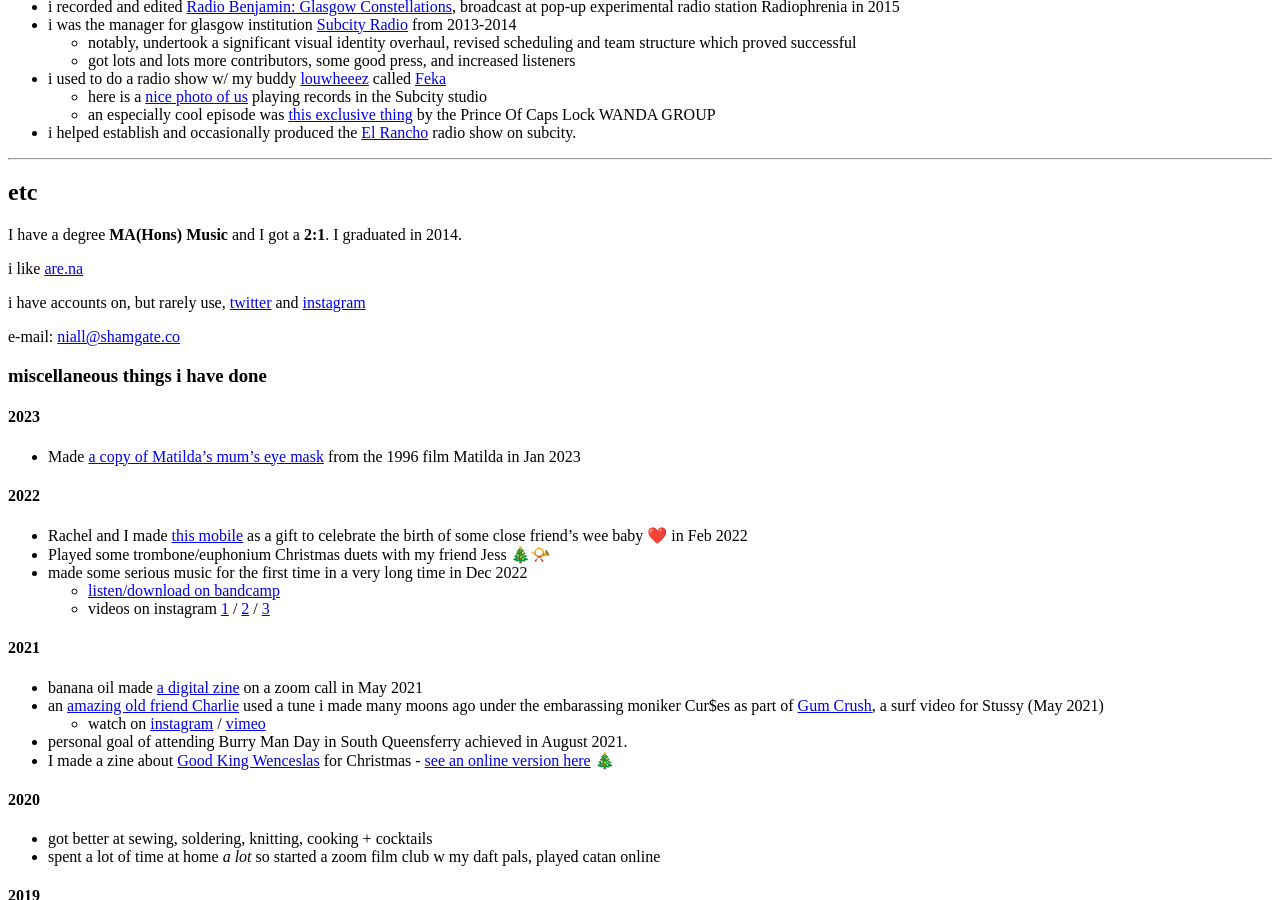
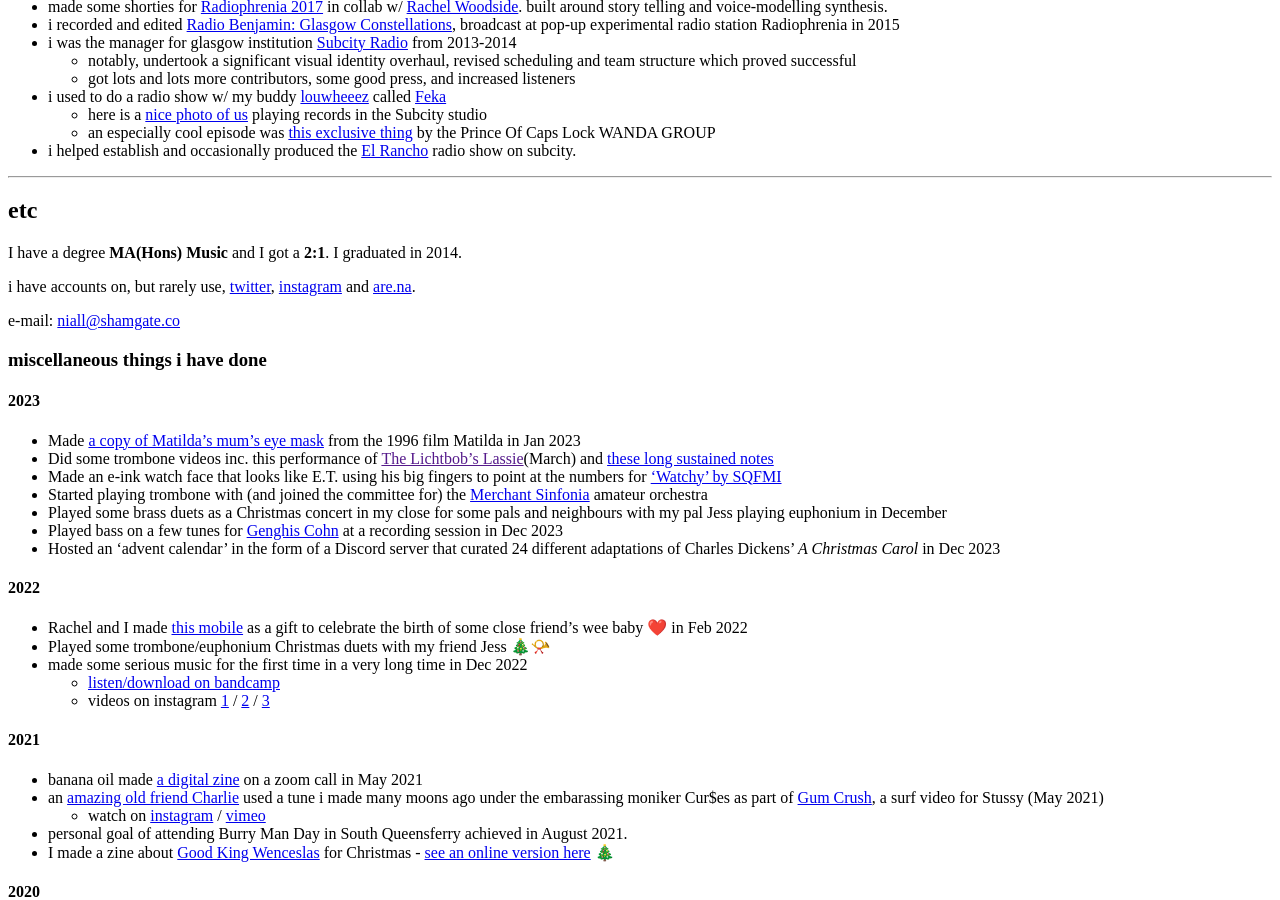
Before and after one commit to kingdomlevel/kingdomlevel.github.io, a Jekyll site: the page built from index.markdown, in a window 1280 px wide and 900 px high, scrolled down 6680 px. Built offline with Jekyll 4.4.1, drawn with Linux system fonts in a browser that asks for light colours; our own code applies the rules of GitHub Pages for plain Markdown files; some of the changed text lies outside the part shown.

Commit message:
adds misc 2023 projects

```diff
--- a/index.markdown
+++ b/index.markdown
@@ -68,6 +68,9 @@
     + [RoughSmooth mag](https://roughsmoothmag.com/2017/12/24/the-1o-best-up-and-coming-glasgow-bands-you-really-need-to-go-see-in-2018/) (Dec 2017)
 
 
+---
+
+
 #### Lylo _(2016-2019)_
 i played synthesiser and contributed to recording and production of this self-produced glasgow 5 piece band
 
@@ -84,7 +87,7 @@
 
 ![thank u][sham gate]
 
-+ not making much music like this in the past couple of years... but i might try and put together something physical at some point...
++ not making much music like this in the past couple of years, but I put out a compilation of archived tape recordings in October 2023 - ['Duke' - listen on BandCamp](https://shamgate.bandcamp.com/album/duke)
 + music + visual loop for [Nowhere To Be Found][ntbf] in October 2017
 + included on compilation by [Huntley & Palmers](https://huntleyspalmers.bandcamp.com/album/h-p-clyde-built-20-compilation-free) in Nov. 2016
 + tape contribution to [That's Life!][thats life] exhibition at Good Press gallery in Apr 2016
@@ -208,6 +209,14 @@
 
 #### 2023
 + Made [a copy of Matilda's mum's eye mask](https://www.instagram.com/p/CoMeYT3qFEY/) from the 1996 film Matilda in Jan 2023
++ Did some trombone videos inc. this performance of [The Lichtbob's Lassie]()(March) and [these long sustained notes](https://www.youtube.com/watch?v=u3UCgAkf-cg)
++ Made an e-ink watch face that looks like E.T. using his big fingers to point at the numbers for ['Watchy' by SQFMI](https://watchy.sqfmi.com/)
++ Started playing trombone with (and joined the committee for) the [Merchant Sinfonia](https://merchantsinfonia.org.uk/) amateur orchestra
++ Played some brass duets as a Christmas concert in my close for some pals and neighbours with my pal Jess playing euphonium in December
++ Played bass on a few tunes for [Genghis Cohn](https://lovegulchtemple.bandcamp.com/) at a recording session in Dec 2023
++ Hosted an 'advent calendar' in the form of a Discord server that curated 24 different adaptations of Charles Dickens' *A Christmas Carol* in Dec 2023
+
+
 
 #### 2022
 + Rachel and I made [this mobile](/images/baby-mobile.jpg) as a gift to celebrate the birth of some close friend's wee baby ❤️ in Feb 2022
```
Also changed, not shown: other parts of index.markdown (+1 -3 lines).
